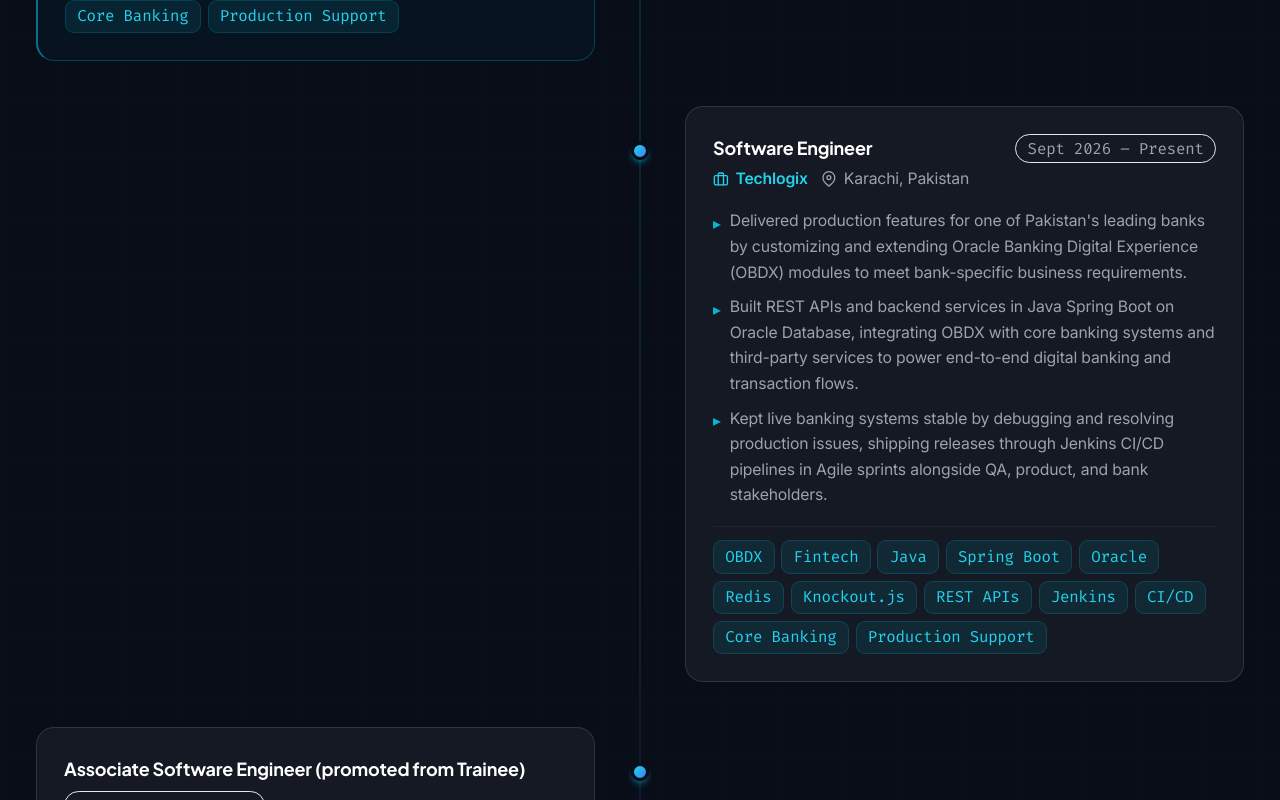
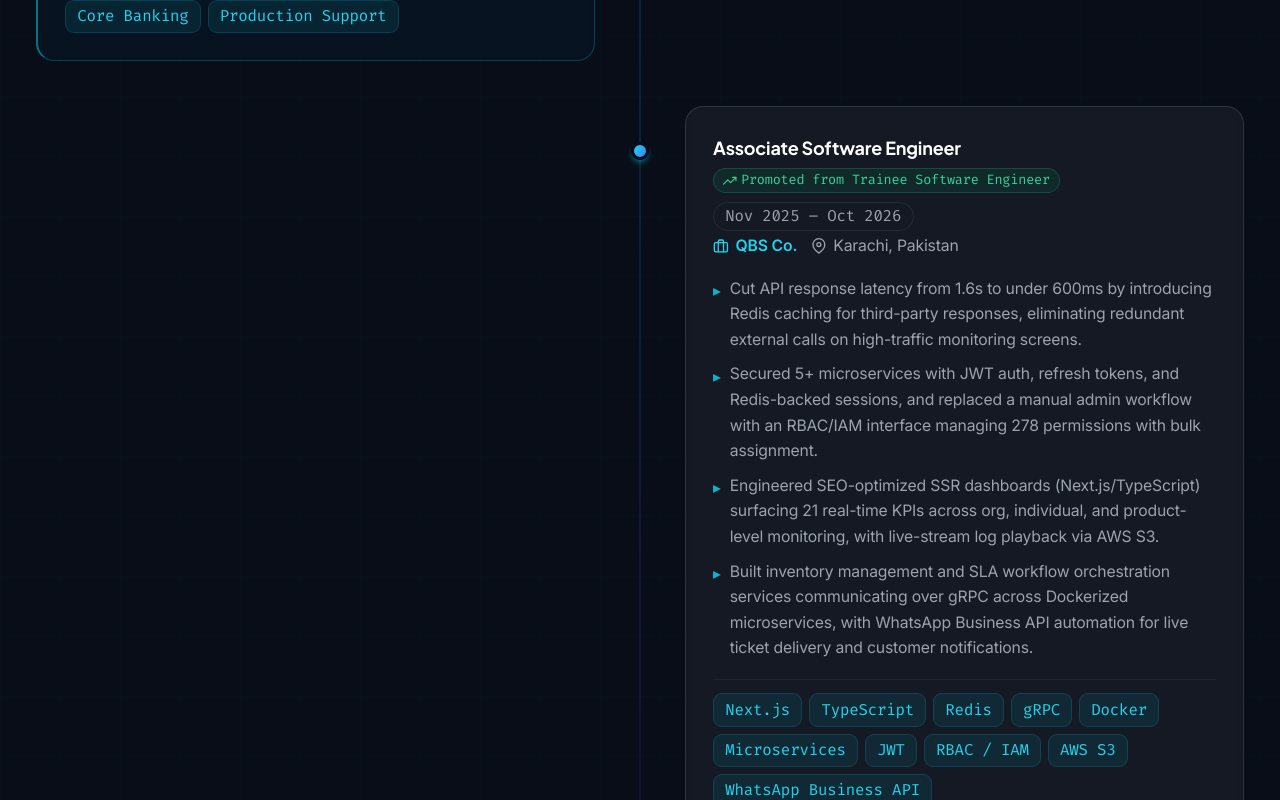
Before and after one commit to Muhammad-Taqi-Dev/DevFolioX, a Next.js app: page / in a window 1280 px wide. Shown: the part 3820-4620 px from the top of the page. Built offline with nearby package versions, Linux system fonts and the light colour scheme.

Commit message:
feat: enhance experience section with promotion indicator and updated layout

```diff
--- a/components/sections/Experience.tsx
+++ b/components/sections/Experience.tsx
@@ -1,7 +1,7 @@
 "use client";
 
 import { motion } from "framer-motion";
-import { FiBriefcase, FiMapPin } from "react-icons/fi";
+import { FiBriefcase, FiMapPin, FiTrendingUp } from "react-icons/fi";
 import SectionWrapper from "../SectionWrapper";
 
 const Experience = () => {
@@ -32,33 +32,9 @@ const Experience = () => {
       ],
     },
     {
-      company: "Techlogix",
-      position: "Software Engineer",
-      period: "Sept 2026 – Present",
-      location: "Karachi, Pakistan",
-      achievements: [
-        "Delivered production features for one of Pakistan's leading banks by customizing and extending Oracle Banking Digital Experience (OBDX) modules to meet bank-specific business requirements.",
-        "Built REST APIs and backend services in Java Spring Boot on Oracle Database, integrating OBDX with core banking systems and third-party services to power end-to-end digital banking and transaction flows.",
-        "Kept live banking systems stable by debugging and resolving production issues, shipping releases through Jenkins CI/CD pipelines in Agile sprints alongside QA, product, and bank stakeholders.",
-      ],
-      technologies: [
-        "OBDX",
-        "Fintech",
-        "Java",
-        "Spring Boot",
-        "Oracle",
-        "Redis",
-        "Knockout.js",
-        "REST APIs",
-        "Jenkins",
-        "CI/CD",
-        "Core Banking",
-        "Production Support",
-      ],
-    },
-    {
       company: "QBS Co.",
-      position: "Associate Software Engineer (promoted from Trainee)",
+      position: "Associate Software Engineer",
+      promotedFrom: "Trainee Software Engineer",
       period: "Nov 2025 – Oct 2026",
       location: "Karachi, Pakistan",
       achievements: [
@@ -204,10 +180,21 @@ const Experience = () => {
                 {/* Header */}
                 <div className="mb-4">
                   <div className="flex items-start justify-between gap-2 flex-wrap mb-1">
-                    <h3 className="text-base font-bold font-display text-white tracking-[-0.01em]">
-                      {exp.position}
-                    </h3>
-                    <span className="text-sm text-gray-400 border border-white/8 rounded-full px-2.5 py-0.5 whitespace-nowrap font-mono">
+                    <div className="flex flex-wrap items-center gap-x-2.5 gap-y-1.5">
+                      <h3 className="text-base font-bold font-display text-white tracking-[-0.01em]">
+                        {exp.position}
+                      </h3>
+                      {exp.promotedFrom && (
+                        <span
+                          className="inline-flex items-center gap-1 px-2 py-0.5 rounded-full bg-emerald-500/10 border border-emerald-500/25 text-emerald-400 text-xs font-mono whitespace-nowrap"
+                          title={`Promoted from ${exp.promotedFrom}`}
+                        >
+                          <FiTrendingUp className="text-xs" aria-hidden="true" />
+                          Promoted from {exp.promotedFrom}
+                        </span>
+                      )}
+                    </div>
+                    <span className="text-sm text-gray-400 border border-white/[0.08] rounded-full px-2.5 py-0.5 whitespace-nowrap font-mono">
                       {exp.period}
                     </span>
                   </div>
```
